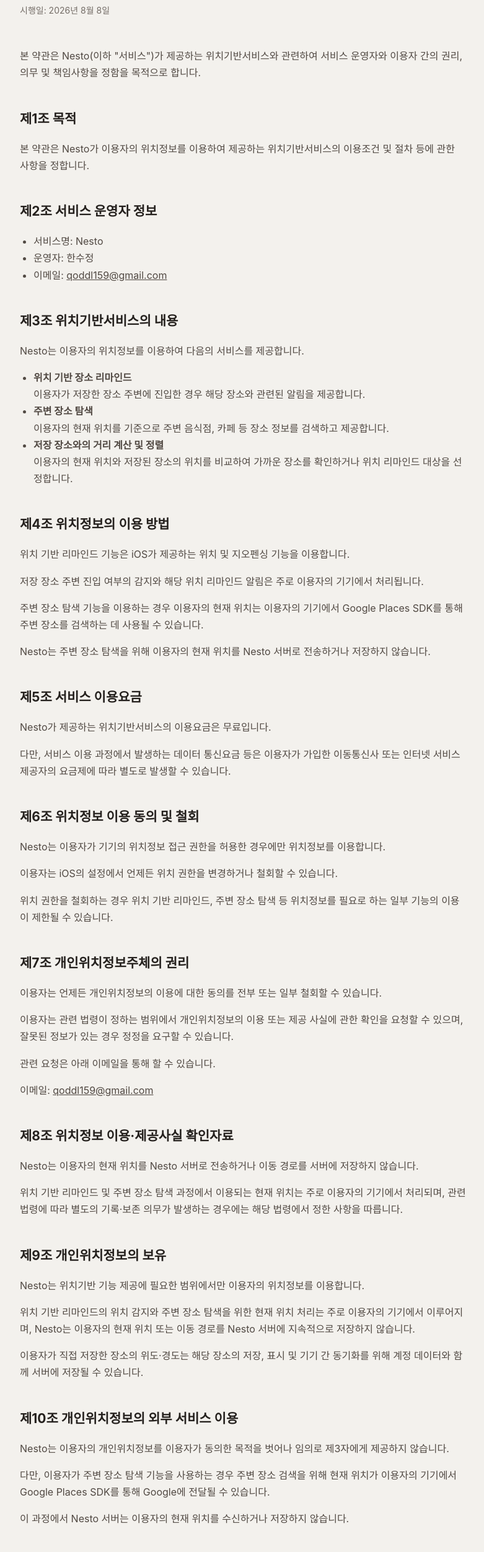
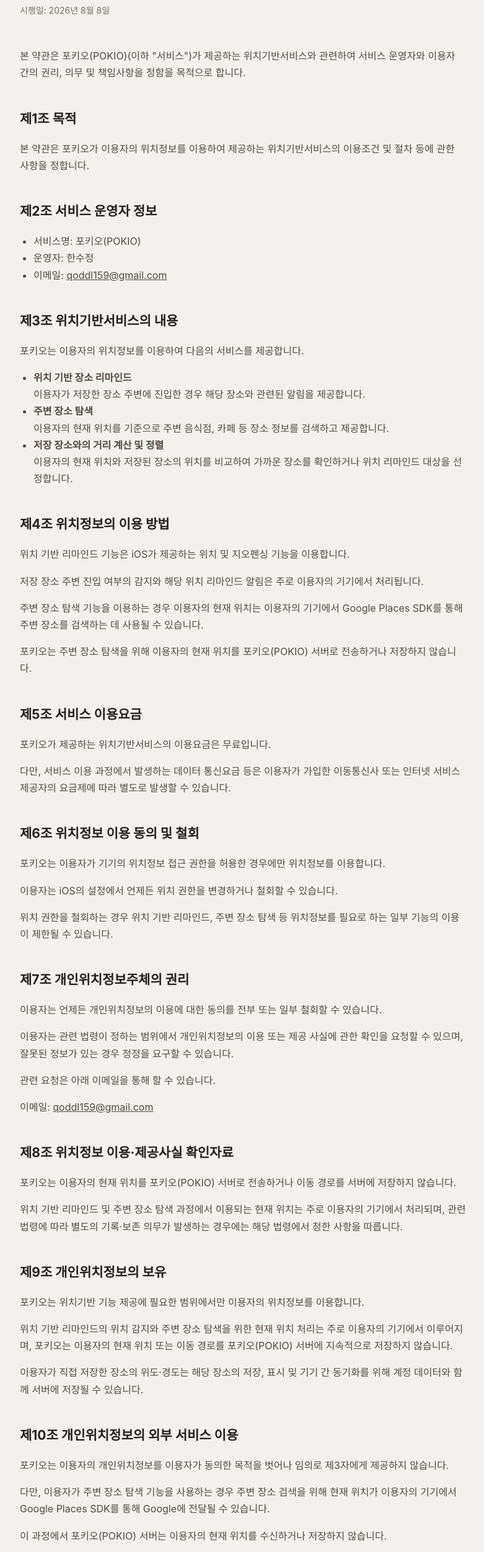
Before and after one commit to ddujeong/nesto-web, a plain HTML site: page location.html in a window 1280 px wide. Shown: the part 230-2734 px from the top of the page at 62% size, without its empty margins (248-1029 px from the left). Drawn offline with Linux system fonts and the light colour scheme.

Commit message:
fix: align location.html with POKIO policy site

```diff
--- a/location.html
+++ b/location.html
@@ -4,7 +4,7 @@
 <head>
     <meta charset="UTF-8">
     <meta name="viewport" content="width=device-width, initial-scale=1.0">
-    <title>위치기반서비스 이용약관 | Nesto</title>
+    <title>위치기반서비스 이용약관 | 포키오(POKIO)</title>
     <link rel="stylesheet" href="./style.css">
 </head>
 
@@ -12,7 +12,7 @@
 
     <header>
         <div class="container">
-            <a class="brand" href="./">Nesto</a>
+            <a class="brand" href="./">POKIO</a>
         </div>
     </header>
 
@@ -22,7 +22,7 @@
         <div class="updated">시행일: 2026년 8월 8일</div>
 
         <p>
-            본 약관은 Nesto(이하 "서비스")가 제공하는 위치기반서비스와
+            본 약관은 포키오(POKIO)(이하 "서비스")가 제공하는 위치기반서비스와
             관련하여 서비스 운영자와 이용자 간의 권리, 의무 및 책임사항을
             정함을 목적으로 합니다.
         </p>
@@ -30,14 +30,14 @@
         <h2>제1조 목적</h2>
 
         <p>
-            본 약관은 Nesto가 이용자의 위치정보를 이용하여 제공하는
+            본 약관은 포키오가 이용자의 위치정보를 이용하여 제공하는
             위치기반서비스의 이용조건 및 절차 등에 관한 사항을 정합니다.
         </p>
 
         <h2>제2조 서비스 운영자 정보</h2>
 
         <ul>
-            <li>서비스명: Nesto</li>
+            <li>서비스명: 포키오(POKIO)</li>
             <li>운영자: 한수정</li>
             <li>
                 이메일:
@@ -50,7 +50,7 @@
         <h2>제3조 위치기반서비스의 내용</h2>
 
         <p>
-            Nesto는 이용자의 위치정보를 이용하여 다음의 서비스를 제공합니다.
+            포키오는 이용자의 위치정보를 이용하여 다음의 서비스를 제공합니다.
         </p>
 
         <ul>
@@ -92,14 +92,14 @@
         </p>
 
         <p>
-            Nesto는 주변 장소 탐색을 위해 이용자의 현재 위치를
-            Nesto 서버로 전송하거나 저장하지 않습니다.
+            포키오는 주변 장소 탐색을 위해 이용자의 현재 위치를
+            포키오(POKIO) 서버로 전송하거나 저장하지 않습니다.
         </p>
 
         <h2>제5조 서비스 이용요금</h2>
 
         <p>
-            Nesto가 제공하는 위치기반서비스의 이용요금은 무료입니다.
+            포키오가 제공하는 위치기반서비스의 이용요금은 무료입니다.
         </p>
 
         <p>
@@ -111,7 +111,7 @@
         <h2>제6조 위치정보 이용 동의 및 철회</h2>
 
         <p>
-            Nesto는 이용자가 기기의 위치정보 접근 권한을 허용한 경우에만
+            포키오는 이용자가 기기의 위치정보 접근 권한을 허용한 경우에만
             위치정보를 이용합니다.
         </p>
 
@@ -153,7 +153,7 @@
         <h2>제8조 위치정보 이용·제공사실 확인자료</h2>
 
         <p>
-            Nesto는 이용자의 현재 위치를 Nesto 서버로 전송하거나
+            포키오는 이용자의 현재 위치를 포키오(POKIO) 서버로 전송하거나
             이동 경로를 서버에 저장하지 않습니다.
         </p>
 
@@ -167,15 +167,15 @@
         <h2>제9조 개인위치정보의 보유</h2>
 
         <p>
-            Nesto는 위치기반 기능 제공에 필요한 범위에서만
+            포키오는 위치기반 기능 제공에 필요한 범위에서만
             이용자의 위치정보를 이용합니다.
         </p>
 
         <p>
             위치 기반 리마인드의 위치 감지와 주변 장소 탐색을 위한
             현재 위치 처리는 주로 이용자의 기기에서 이루어지며,
-            Nesto는 이용자의 현재 위치 또는 이동 경로를
-            Nesto 서버에 지속적으로 저장하지 않습니다.
+            포키오는 이용자의 현재 위치 또는 이동 경로를
+            포키오(POKIO) 서버에 지속적으로 저장하지 않습니다.
         </p>
 
         <p>
@@ -187,7 +187,7 @@
         <h2>제10조 개인위치정보의 외부 서비스 이용</h2>
 
         <p>
-            Nesto는 이용자의 개인위치정보를 이용자가 동의한 목적을
+            포키오는 이용자의 개인위치정보를 이용자가 동의한 목적을
             벗어나 임의로 제3자에게 제공하지 않습니다.
         </p>
 
@@ -198,7 +198,7 @@
         </p>
 
         <p>
-            이 과정에서 Nesto 서버는 이용자의 현재 위치를
+            이 과정에서 포키오(POKIO) 서버는 이용자의 현재 위치를
             수신하거나 저장하지 않습니다.
         </p>
 
@@ -213,7 +213,7 @@
         <h2>제12조 서비스의 변경 및 중단</h2>
 
         <p>
-            Nesto는 운영상 또는 기술상의 필요에 따라 위치기반서비스의
+            포키오는 운영상 또는 기술상의 필요에 따라 위치기반서비스의
             일부 또는 전부를 변경하거나 일시 중단할 수 있습니다.
         </p>
 
@@ -262,7 +262,7 @@
 
     <footer>
         <div class="container">
-            © 2026 Nesto
+            © 2026 포키오(POKIO)
         </div>
     </footer>
 
```
